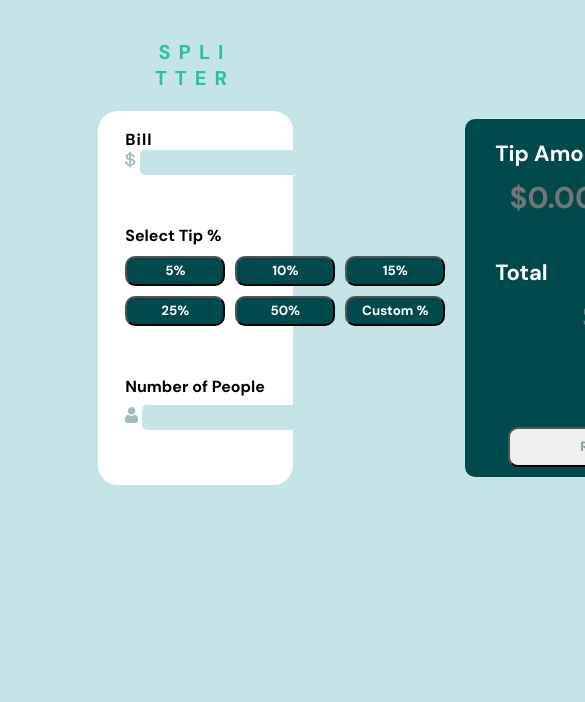
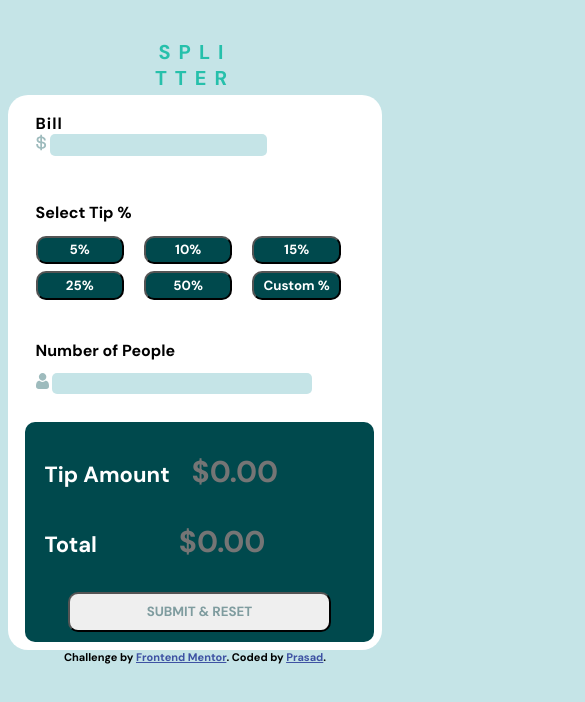
Before and after one commit to Prasad-178/Tip-Calculator-App, a plain HTML site: page index.html in a window 390 px wide. Shown: the top 702 px of the page, 585 px wide, since content can reach past the window. Drawn offline with Linux system fonts and the light colour scheme.

Commit message:
basic responsiveness

```diff
--- a/index.html
+++ b/index.html
@@ -48,9 +48,8 @@
         <div class="people">
           <p>Number of People</p>
           <svg xmlns="http://www.w3.org/2000/svg" width="13" height="16"><path fill="#9EBBBD" d="M9.573 7.729c.406 0 .784.07 1.126.209.342.14.639.33.881.569.232.227.438.503.614.82a5.1 5.1 0 01.407.949c.097.312.178.654.242 1.016.062.359.105.699.126 1.011.02.307.031.624.031.945 0 .836-.259 1.512-.768 2.01-.504.492-1.17.742-1.98.742H2.748c-.81 0-1.477-.25-1.98-.742C.259 14.76 0 14.084 0 13.248c0-.322.01-.64.032-.945.02-.312.063-.652.126-1.01.063-.363.144-.705.242-1.017.1-.323.238-.643.407-.948.176-.318.382-.594.613-.821.243-.238.54-.43.882-.57.342-.138.72-.208 1.125-.208.16 0 .313.067.61.265.183.123.397.264.636.421.204.134.48.259.822.372.333.11.671.167 1.005.167a3.19 3.19 0 001.006-.167c.341-.113.618-.238.822-.372l.636-.42c.296-.2.45-.266.61-.266zM6.598 0C7.63 0 8.522.38 9.252 1.129s1.1 1.666 1.1 2.724c0 1.06-.37 1.976-1.1 2.725-.73.75-1.623 1.13-2.654 1.13-1.03 0-1.924-.38-2.653-1.13-.73-.749-1.1-1.666-1.1-2.725 0-1.058.37-1.975 1.1-2.724C4.675.379 5.567 0 6.598 0z"/></svg>
-          <input type="number" autocomplete="off" class="inputpeoplejs">
+          <input type="number" autocomplete="off" class="inputpeoplejs ppl">
         </div>
-        <!-- <button type="submit" class="submit">button</button> -->
 
       </div>
 
@@ -65,14 +64,14 @@
           <input type="number" placeholder="$0.00" id="tipB" class="totalAmt" readonly autocomplete="off">
         </div>
 
-        <button type="reset" onclick="resetFields()" class="resetbutton">RESET</button>
+        <button type="reset" onclick="resetFields()" class="resetbutton">SUBMIT & RESET</button>
       </div>
   </div>
 
-  <!-- <div class="attribution">
+  <div class="attribution">
     Challenge by <a href="https://www.frontendmentor.io?ref=challenge" target="_blank">Frontend Mentor</a>.
-    Coded by <a href="#">Your Name Here</a>.
-  </div> -->
+    Coded by <a href="https://github.com/Prasad-178">Prasad</a>.
+  </div>
 
   <script src="scripts.js"></script>
 </body>
--- a/styles.css
+++ b/styles.css
@@ -23,8 +23,10 @@ body {
 
 .bigbox {
     display: flex;
+    flex-direction: row;
     background-color: white;
-    margin-top: 20px;
+    /* margin-top: 20px; */
+    margin-top: 1%;
     margin-right: 25%;
     margin-left: 25%;
     border-radius: 20px;
@@ -36,6 +38,8 @@ body {
     display: flex;
     justify-content: left;
     padding: 10px 20px 10px 20px;
+    /* padding-left: 2%; */
+    margin-right: 2.5%;
 }
 
 .leftbox p{
@@ -76,8 +80,10 @@ input[type=number] {
     background-color: hsl(185, 41%, 84%);
     border-radius: 5px;
     text-align: left;
-    height: 25px;
-    width: 260px;
+    /* height: 25px; */
+    height: 60%;
+    /* width: 260px; */
+    width: 94%;
     text-align: center;
     font-size: medium;
     font-family: Georgia, 'Times New Roman', Times, serif;
@@ -89,22 +95,30 @@ input[type=number] {
 }
 
 .tip {
-    margin-top: 50px;
+    margin-top: 20%;
+    /* margin-top: 50px; */
 }
 
 .grid-container {
     display: grid;
     grid-template-columns: 1fr 1fr 1fr;
-    gap: 10px;
-    margin-top: 10px;
+    /* gap: 10px;  */
+    gap: 5%;
+    /* row-gap: 15px; */
+    row-gap: 35%;
+    /* margin-top: 10px; */
+    margin-top: 4%;
 }
 
 .grid-container button {
     color: white;
     background-color: hsl(183, 100%, 15%);
     border-radius: 10px;
-    width: 100px;
-    height: 30px;
+    /* width: 100px; */
+    width: 95%;
+    /* height: 30px; */
+    height: 12%;
+    height: 135%;
     font-weight: 600;
 }
 
@@ -122,18 +136,22 @@ button:hover {
 #percentInput {
     background-color: hsl(183, 100%, 15%);
     color: white;
-    width: 100px;
-    border-radius: 10px;
+    /* width: 100px; */
+    width: 30%;
+    /* border-radius: 10px; */
+    border-radius: 4%;
     text-align: center;
     font-weight: 700;
 }
 
 .people {
-    margin-top: 50px;
+    /* margin-top: 50px; */
+    margin-top: 20%;
 }
 
  .people svg {
-    margin-top: 10px;
+    /* margin-top: 10px; */
+    margin-top: 4%;
 }
 
 .people input {
@@ -144,7 +162,8 @@ button:hover {
     background-color: hsl(185, 41%, 84%);
     border-radius: 5px;
     text-align: left;
-    height: 25px;
+    /* height: 25px; */
+    height: 50%;
     width: 260px;
     text-align: center;
     font-size: medium;
@@ -157,6 +176,7 @@ button:hover {
     padding: 10px 20px 10px 20px;
     background-color: hsl(183, 100%, 15%);
     border-radius: 10px;
+    margin-left: 2.5%;
 }
 
 .rightbox p {
@@ -215,3 +235,121 @@ button:hover {
     color: hsl(184, 14%, 56%);
     font-weight: 800;
 }
+
+@media screen and (max-width:640px) {
+    .people {
+        margin-top: 15%;
+    }
+
+    .grid-container {
+        margin-bottom: 7%;
+    }
+}
+
+@media screen and (max-width:645px) {
+    #inputbilljs {
+        margin-bottom: 10%;
+        height: 35%;
+        width: 70%;
+    }
+
+    .grid-container {
+        margin-bottom: 10%;
+    }
+
+    .ppl {
+        max-width: 70%;
+    }
+}
+
+@media screen and (max-width:637px) {
+    .bigbox {
+        margin-right: 10%;
+        margin-left: 10%;
+    }
+}
+
+@media screen and (max-width:456px) {
+    .bigbox {
+        margin-right: 4.5%;
+        margin-left: 4.5%;
+    }
+}
+
+@media screen and (max-width:400px) {
+    .bigbox {
+        margin-right: 2%;
+        margin-left: 2%;
+    }
+
+    .tipAmt {
+        max-width: 135px;
+    }
+
+    .totalAmt {
+        max-width: 135px;
+        margin-left: 90px;
+    }
+
+    .rightbox {
+        padding: 10px;
+    }
+}
+
+@media screen and (max-width:1500px) {
+    .tipAmt {
+        max-width: 115px;
+    }
+
+    .totalAmt {
+        max-width: 120px;
+    }
+}
+
+@media screen and (max-width:1450px) {
+    .tipAmt {
+        max-width: 100px;
+    }
+
+    .totalAmt {
+        max-width: 120px;
+    }
+}
+
+@media screen and (max-width:618px) {
+    .ppl {
+        max-width: 94%;
+    }
+}
+
+@media screen and (max-width:1275px) {
+    body {
+        align-items: center;
+    }
+
+    .bigbox {
+        /* margin-right: 10%;
+        margin-left: 10%; */
+        flex-direction: column;
+    }
+
+    .tip {
+        margin-top: 5%;
+    }
+
+    .tipamount {
+        margin-bottom: 10px;
+    }
+
+    .total {
+        margin-bottom: 20px;
+    }
+
+    .people {
+        margin-top: 10%;
+    }
+
+    .rightbox{
+        margin-top: 5%;
+    }
+}
```
